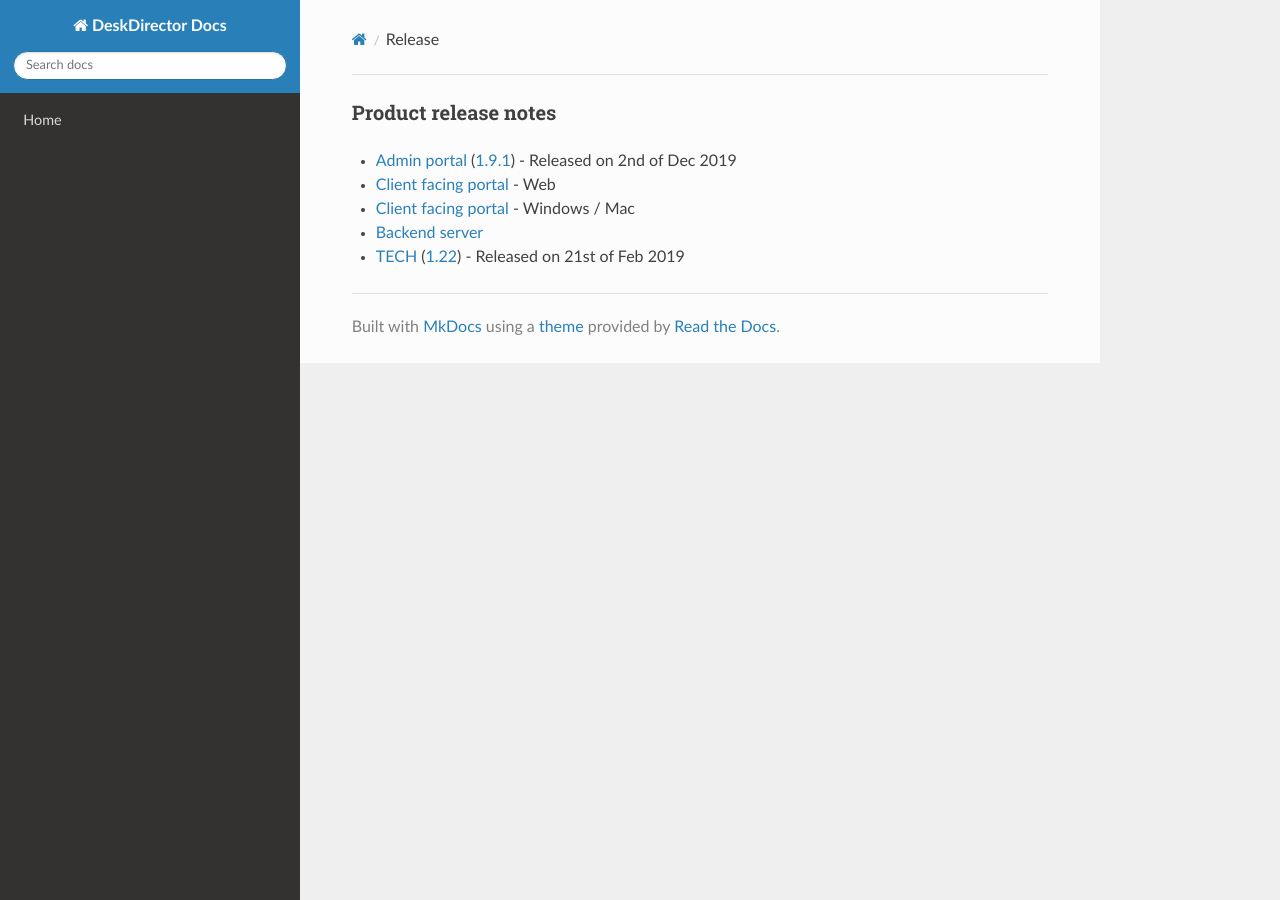
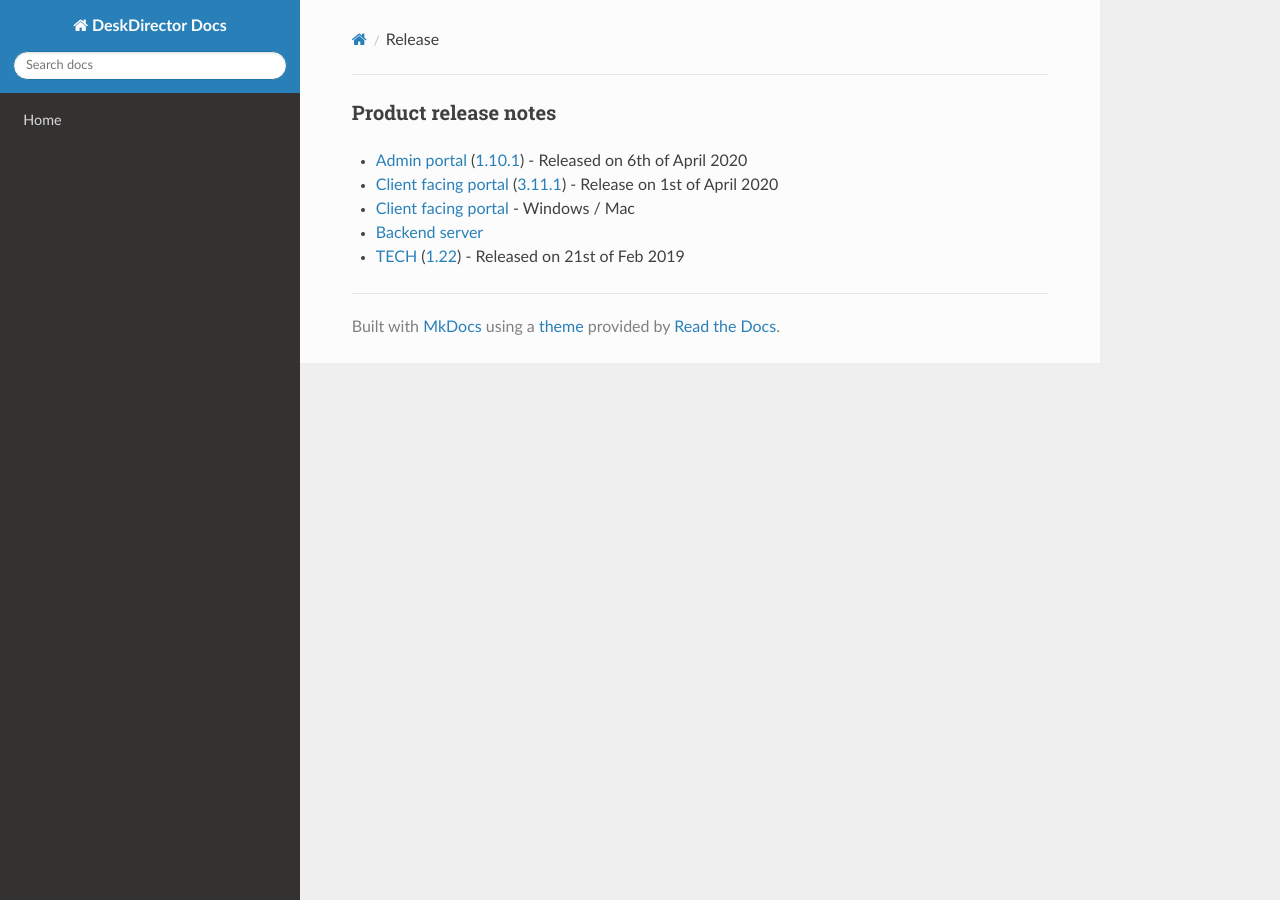
Before and after one commit to DeskDirector/docs, an MkDocs documentation site: the page built from docs/_contents/admin/home/release.md, in a window 1280 px wide. Built offline with MkDocs 1.6.1, drawn with Linux system fonts in a browser that asks for light colours; nearby versions of some CDN libraries; old or Windows-style settings are respelled for this version of MkDocs.

Commit message:
Update release.md

```diff
--- a/docs/_contents/admin/home/release.md
+++ b/docs/_contents/admin/home/release.md
@@ -1,6 +1,6 @@
 ### Product release notes
-* [Admin portal](/release-notes/admin) ([1.9.1](/release-notes/admin/v1.9.1)) - Released on 2nd of Dec 2019
-* [Client facing portal](https://help.deskdirector.com/article/5g8fburope-portal-release-notes-web-client) - Web
+* [Admin portal](/release-notes/admin) ([1.10.1](/release-notes/admin/v1.10.1)) - Released on 6th of April 2020
+* [Client facing portal](/release-notes/portal) ([3.11.1](/release-notes/portal/v3.11.1)) - Release on 1st of April 2020
 * [Client facing portal](https://help.deskdirector.com/article/4uzjpwaiou-dd-portal-changelog) - Windows / Mac
 * [Backend server](https://help.deskdirector.com/article/5ml4ieesph-server-changelog)
 * [TECH](/release-notes/tech) ([1.22](/release-notes/tech/v1.22)) - Released on 21st of Feb 2019
```
